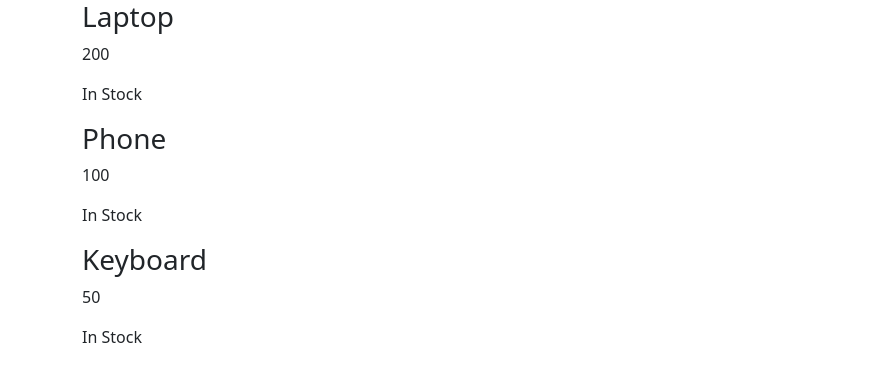
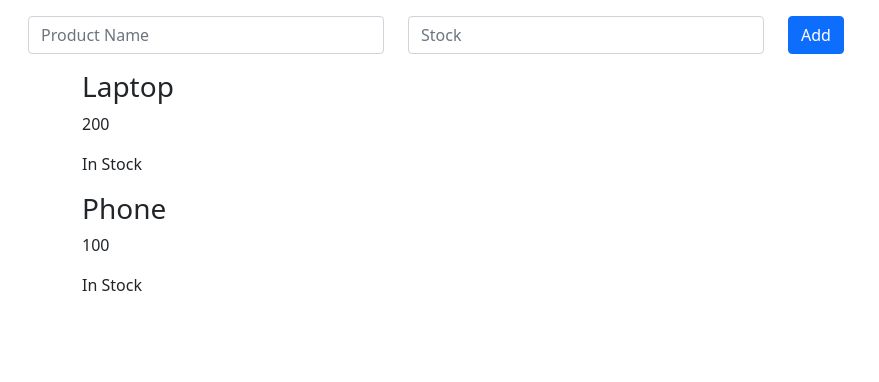
Before and after one commit to sanyagupta23/Angular, an Angular app in the folder my-app1/: page / in a window 1280 px wide. Shown: the top 382 px of the page, without its empty margins (0-879 px from the left). Built offline with nearby package versions, Linux system fonts and the light colour scheme.

Commit message:
Emmiter Added

```diff
--- a/my-app1/src/app/app.module.ts
+++ b/my-app1/src/app/app.module.ts
@@ -5,6 +5,7 @@ import { AppComponent } from './app.component';
 import { ProductsComponent } from './products/products.component';
 import { CockpitComponent } from './products/cockpit/cockpit.component';
 import { ProductComponent } from './products/product/product.component';
+import { FormsModule } from '@angular/forms';
 
 @NgModule({
   declarations: [
@@ -14,7 +15,7 @@ import { ProductComponent } from './products/product/product.component';
     ProductComponent
   ],
   imports: [
-    BrowserModule
+    BrowserModule,FormsModule
   ],
   providers: [],
   bootstrap: [AppComponent]
--- a/my-app1/src/app/products/cockpit/cockpit.component.html
+++ b/my-app1/src/app/products/cockpit/cockpit.component.html
@@ -1 +1,27 @@
-<p>cockpit works!</p>
+<div class="container m-3">
+  <div class="row">
+    <div class="col">
+      <input
+        type="text"
+        class="form-control"
+        name="productName"
+        placeholder="Product Name"
+        [(ngModel)]="productName"
+      />
+    </div>
+    <div class="col">
+      <input
+        type="text"
+        class="form-control"
+        name="productStock"
+        placeholder="Stock"
+        [(ngModel)]="productStock"
+      />
+    </div>
+    <div class="col">
+      <button class="btn btn-primary" type="button" (click)="onAddProduct()">
+        Add
+      </button>
+    </div>
+  </div>
+</div>
--- a/my-app1/src/app/products/cockpit/cockpit.component.ts
+++ b/my-app1/src/app/products/cockpit/cockpit.component.ts
@@ -1,15 +1,30 @@
-import { Component, OnInit } from '@angular/core';
+import { Component, EventEmitter, OnInit, Output } from '@angular/core';
 
 @Component({
   selector: 'app-cockpit',
   templateUrl: './cockpit.component.html',
-  styleUrls: ['./cockpit.component.css']
+  styleUrls: ['./cockpit.component.css'],
 })
 export class CockpitComponent implements OnInit {
+  productName = '';
+  productStock;
 
-  constructor() { }
+  @Output()
+  productAdded = new EventEmitter<{
+    productName: string;
+    productAvailability: string;
+    stock: number;
+  }>();
 
-  ngOnInit(): void {
+  constructor() {}
+
+  ngOnInit(): void {}
+
+  onAddProduct() {
+    this.productAdded.emit({
+      productName: this.productName,
+      productAvailability: this.productStock > 0 ? 'In Stock' : 'Out of Stock',
+      stock: this.productStock,
+    });
   }
-
 }
--- a/my-app1/src/app/products/products.component.html
+++ b/my-app1/src/app/products/products.component.html
@@ -1,3 +1,4 @@
+<app-cockpit (productAdded)="onProductAdded($event)"></app-cockpit>
 <div class="container">
   <app-product
     *ngFor="let product of products"
--- a/my-app1/src/app/products/products.component.ts
+++ b/my-app1/src/app/products/products.component.ts
@@ -3,10 +3,9 @@ import { Component, OnInit } from '@angular/core';
 @Component({
   selector: 'app-products',
   templateUrl: './products.component.html',
-  styleUrls: ['./products.component.css']
+  styleUrls: ['./products.component.css'],
 })
 export class ProductsComponent implements OnInit {
-
   products = [
     {
       name: 'Laptop',
@@ -18,15 +17,17 @@ export class ProductsComponent implements OnInit {
       stock: 100,
       availability: 'In Stock',
     },
-    {
-      name: 'Keyboard',
-      stock: 50,
-      availability: 'In Stock',
-    },
   ];
-  constructor() { }
 
-  ngOnInit(): void {
+  constructor() {}
+
+  ngOnInit(): void {}
+
+  onProductAdded(data) {
+    this.products.push({
+      name: data.productName,
+      stock: data.stock,
+      availability: data.productAvailability,
+    });
   }
-
 }
```
